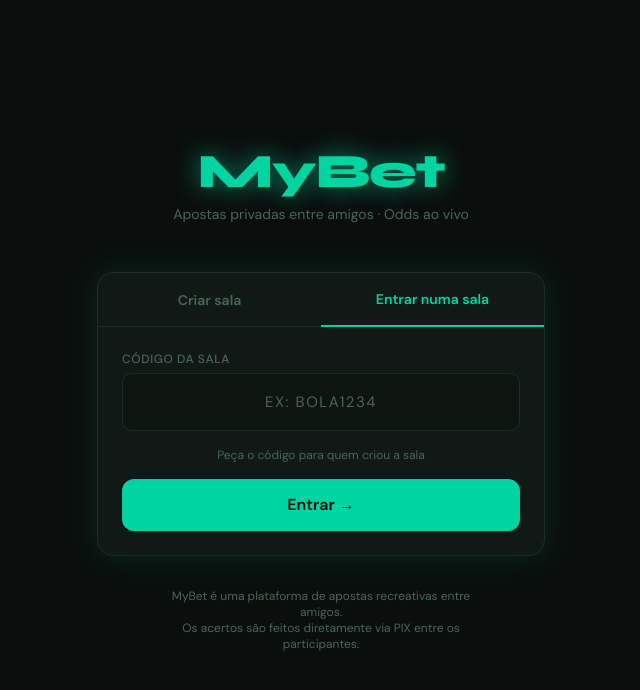
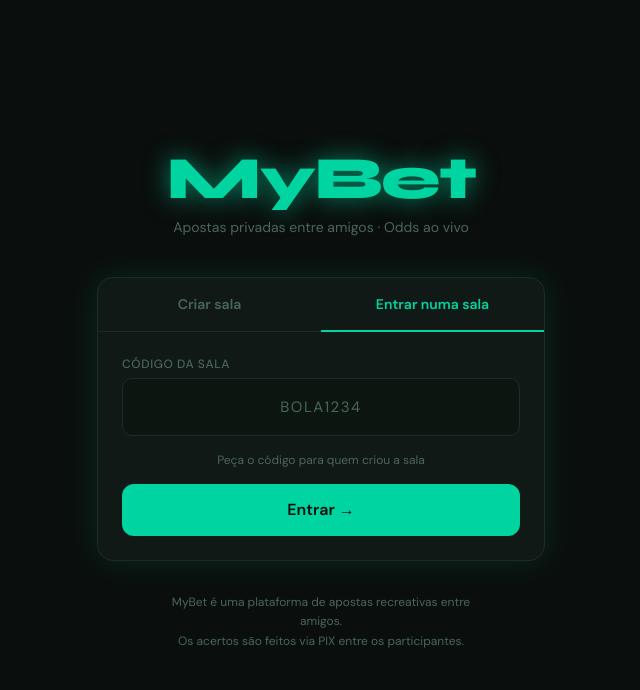
Before and after one commit to MyFuckingBet/MyBet, a Next.js app: page / in a window 1280 px wide. Both pictures are taken after a click on the button "Entrar numa sala". Shown: the top 690 px of the page, without its empty margins (319-959 px from the left). Built offline with nearby package versions, Linux system fonts and the light colour scheme.

Commit message:
Update page.tsx

```diff
--- a/app/page.tsx
+++ b/app/page.tsx
@@ -6,124 +6,89 @@ import { supabase, generateSlug } from '@/lib/supabase'
 
 export default function Home() {
   const router = useRouter()
-  const [tab, setTab] = useState<'create' | 'join'>('create')
+  const [tab, setTab] = useState<'create'|'join'>('create')
   const [loading, setLoading] = useState(false)
   const [error, setError] = useState('')
-
-  // Create form
   const [roomName, setRoomName] = useState('')
   const [adminName, setAdminName] = useState('')
   const [adminPix, setAdminPix] = useState('')
-
-  // Join form
   const [joinSlug, setJoinSlug] = useState('')
 
   async function handleCreate(e: React.FormEvent) {
     e.preventDefault()
     if (!roomName.trim() || !adminName.trim()) return
-    setLoading(true)
-    setError('')
+    setLoading(true); setError('')
     try {
       const slug = generateSlug()
-      const { data, error: err } = await supabase
-        .from('rooms')
+      const { data, error: err } = await supabase.from('rooms')
         .insert({ slug, name: roomName.trim(), admin_name: adminName.trim(), admin_pix: adminPix.trim() || null })
-        .select()
-        .single()
+        .select().single()
       if (err) throw err
-      // Store admin token in localStorage
       localStorage.setItem(`admin_${data.slug}`, '1')
-      router.push(`/room/${data.slug}?admin=1`)
-    } catch {
-      setError('Erro ao criar sala. Tente novamente.')
-    } finally {
-      setLoading(false)
-    }
+      router.push(`/room/${data.slug}`)
+    } catch { setError('Erro ao criar sala. Tente novamente.') }
+    finally { setLoading(false) }
   }
 
   async function handleJoin(e: React.FormEvent) {
     e.preventDefault()
     const slug = joinSlug.trim().toLowerCase()
     if (!slug) return
-    setLoading(true)
-    setError('')
+    setLoading(true); setError('')
     try {
-      const { data, error: err } = await supabase
-        .from('rooms')
-        .select()
-        .eq('slug', slug)
-        .single()
-      if (err || !data) throw new Error('Sala não encontrada')
+      const { data, error: err } = await supabase.from('rooms').select().eq('slug', slug).single()
+      if (err || !data) throw new Error('not found')
       router.push(`/room/${slug}`)
-    } catch {
-      setError('Sala não encontrada. Confira o código.')
-    } finally {
-      setLoading(false)
-    }
+    } catch { setError('Sala não encontrada. Confira o código.') }
+    finally { setLoading(false) }
   }
 
   return (
     <main className="min-h-screen flex flex-col items-center justify-center px-4 py-12">
-      {/* Logo */}
-      <div className="mb-12 text-center">
-        <div className="font-display text-5xl font-extrabold text-brand-green text-glow tracking-tight mb-2">
-          MyBet
-        </div>
-        <p className="text-brand-muted text-sm">Apostas privadas entre amigos · Odds ao vivo</p>
+      <div className="mb-10 text-center">
+        <div className="font-display text-6xl font-extrabold text-[#00D4A0] text-glow tracking-tight mb-2">MyBet</div>
+        <p className="text-[#4A6658] text-sm">Apostas privadas entre amigos · Odds ao vivo</p>
       </div>
 
-      {/* Card */}
-      <div className="card w-full max-w-md glow-green">
-        {/* Tabs */}
-        <div className="flex border-b border-brand-border">
-          <button
-            onClick={() => setTab('create')}
-            className={`flex-1 py-4 text-sm font-semibold transition-colors ${tab === 'create' ? 'text-brand-green border-b-2 border-brand-green -mb-px' : 'text-brand-muted hover:text-white'}`}
-          >
-            Criar sala
-          </button>
-          <button
-            onClick={() => setTab('join')}
-            className={`flex-1 py-4 text-sm font-semibold transition-colors ${tab === 'join' ? 'text-brand-green border-b-2 border-brand-green -mb-px' : 'text-brand-muted hover:text-white'}`}
-          >
-            Entrar numa sala
-          </button>
+      <div className="card w-full max-w-md glow-green animate-slide-up">
+        <div className="flex border-b border-[#1E2D24]">
+          {(['create','join'] as const).map(t => (
+            <button key={t} onClick={() => setTab(t)}
+              className={`flex-1 py-4 text-sm font-semibold transition-colors ${tab === t ? 'text-[#00D4A0] border-b-2 border-[#00D4A0] -mb-px' : 'text-[#4A6658] hover:text-white'}`}>
+              {t === 'create' ? 'Criar sala' : 'Entrar numa sala'}
+            </button>
+          ))}
         </div>
 
         <div className="p-6">
           {tab === 'create' ? (
             <form onSubmit={handleCreate} className="space-y-4">
               <div>
-                <label className="block text-xs text-brand-muted mb-1.5 font-medium uppercase tracking-wider">Nome da sala</label>
+                <label className="block text-xs text-[#4A6658] mb-1.5 font-medium uppercase tracking-wider">Nome da sala</label>
                 <input className="input" placeholder="Ex: Aposta da galera" value={roomName} onChange={e => setRoomName(e.target.value)} required />
               </div>
               <div>
-                <label className="block text-xs text-brand-muted mb-1.5 font-medium uppercase tracking-wider">Seu nome (Admin)</label>
+                <label className="block text-xs text-[#4A6658] mb-1.5 font-medium uppercase tracking-wider">Seu nome (Admin)</label>
                 <input className="input" placeholder="Como te chamam?" value={adminName} onChange={e => setAdminName(e.target.value)} required />
               </div>
               <div>
-                <label className="block text-xs text-brand-muted mb-1.5 font-medium uppercase tracking-wider">Sua chave PIX <span className="text-brand-muted font-normal normal-case">(opcional)</span></label>
+                <label className="block text-xs text-[#4A6658] mb-1.5 font-medium uppercase tracking-wider">Sua chave PIX <span className="font-normal normal-case">(opcional)</span></label>
                 <input className="input" placeholder="CPF, e-mail, telefone ou chave aleatória" value={adminPix} onChange={e => setAdminPix(e.target.value)} />
               </div>
-              {error && <p className="text-brand-red text-sm">{error}</p>}
-              <button type="submit" disabled={loading} className="btn btn-green w-full py-3.5 text-base mt-2">
+              {error && <p className="text-[#FF4D6A] text-sm">{error}</p>}
+              <button type="submit" disabled={loading} className="btn btn-green w-full py-3.5 text-base">
                 {loading ? 'Criando...' : 'Criar sala →'}
               </button>
             </form>
           ) : (
             <form onSubmit={handleJoin} className="space-y-4">
               <div>
-                <label className="block text-xs text-brand-muted mb-1.5 font-medium uppercase tracking-wider">Código da sala</label>
-                <input
-                  className="input font-display text-2xl tracking-widest text-center uppercase"
-                  placeholder="EX: BOLA1234"
-                  value={joinSlug}
-                  onChange={e => setJoinSlug(e.target.value)}
-                  required
-                />
+                <label className="block text-xs text-[#4A6658] mb-1.5 font-medium uppercase tracking-wider">Código da sala</label>
+                <input className="input font-display text-2xl tracking-widest text-center uppercase"
+                  placeholder="BOLA1234" value={joinSlug} onChange={e => setJoinSlug(e.target.value)} required />
               </div>
-              <p className="text-xs text-brand-muted text-center">Peça o código para quem criou a sala</p>
-              {error && <p className="text-brand-red text-sm text-center">{error}</p>}
+              <p className="text-xs text-[#4A6658] text-center">Peça o código para quem criou a sala</p>
+              {error && <p className="text-[#FF4D6A] text-sm text-center">{error}</p>}
               <button type="submit" disabled={loading} className="btn btn-green w-full py-3.5 text-base">
                 {loading ? 'Buscando...' : 'Entrar →'}
               </button>
@@ -132,9 +97,9 @@ export default function Home() {
         </div>
       </div>
 
-      <p className="mt-8 text-xs text-brand-muted text-center max-w-xs">
+      <p className="mt-8 text-xs text-[#4A6658] text-center max-w-xs leading-relaxed">
         MyBet é uma plataforma de apostas recreativas entre amigos.<br />
-        Os acertos são feitos diretamente via PIX entre os participantes.
+        Os acertos são feitos via PIX entre os participantes.
       </p>
     </main>
   )
```
